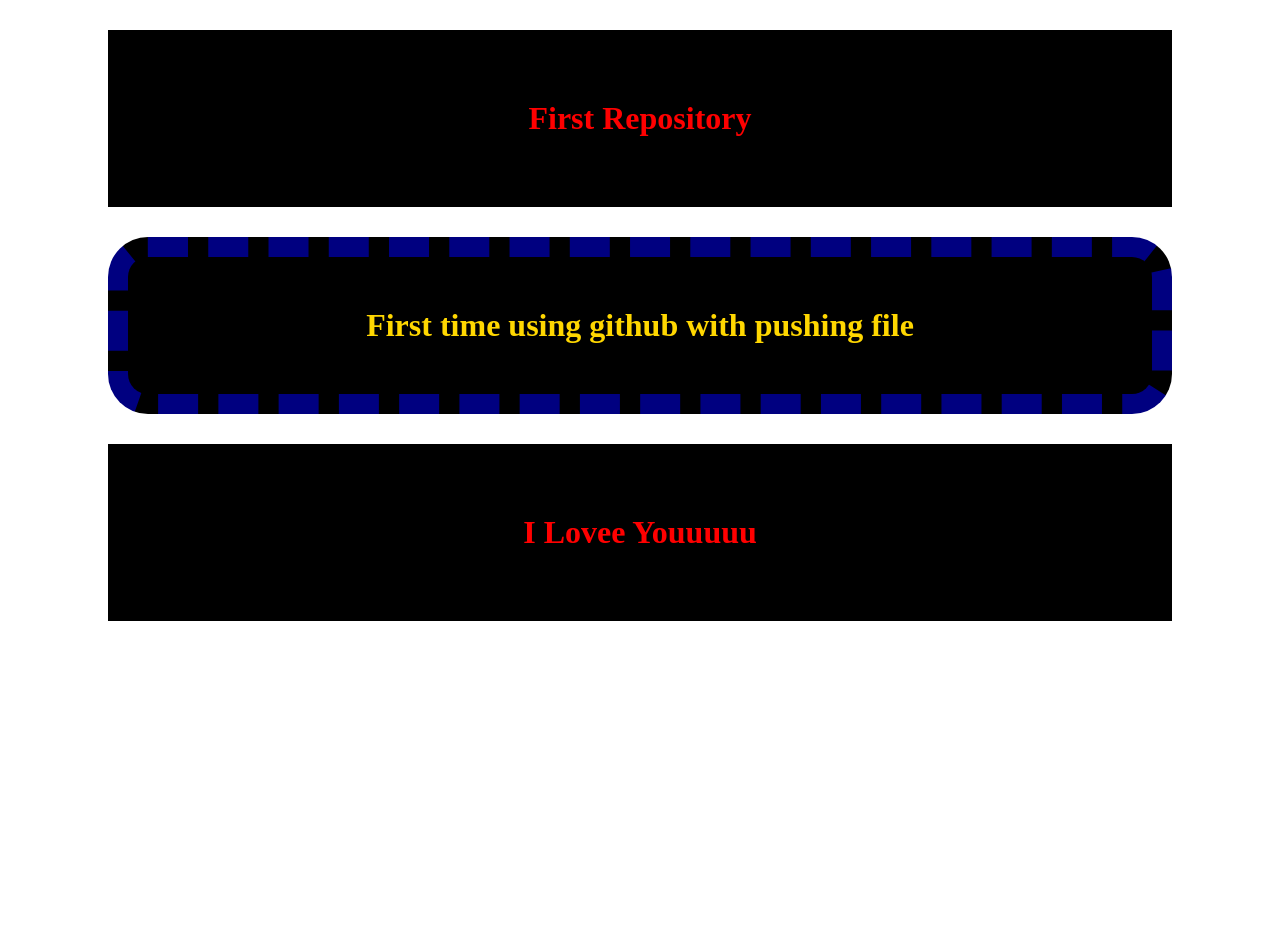
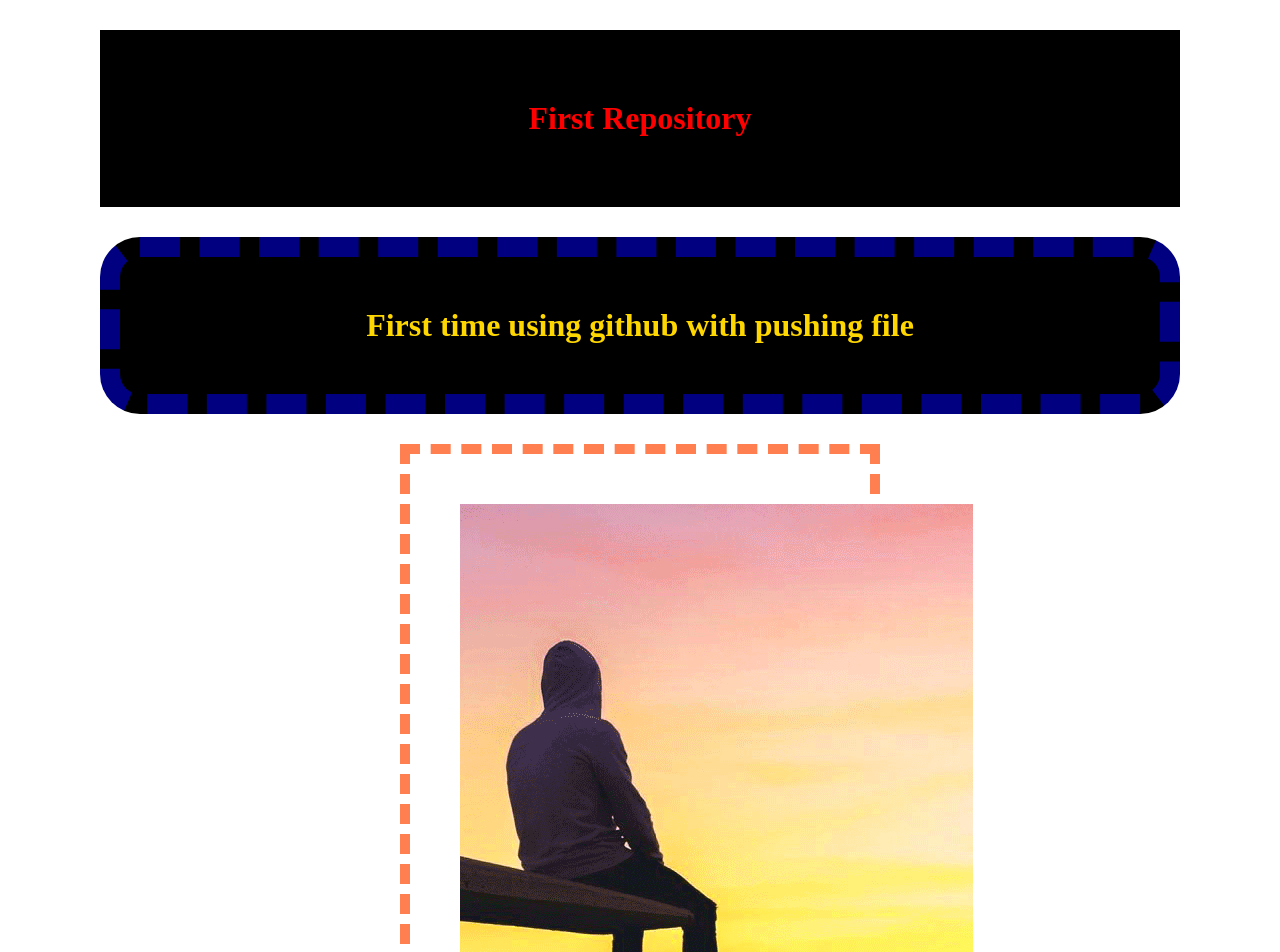
Before and after one commit to habibb2r/firstrepo, a plain HTML site: page index.html in a window 1280 px wide. Shown: the top 952 px of the page. Before the commit the page ends 800 px from the top, so only its background shows below. Drawn offline with Linux system fonts and the light colour scheme.

Commit message:
added images

```diff
--- a/index.html
+++ b/index.html
@@ -10,7 +10,10 @@
 <body>
     <h1> First Repository</h1>
     <h2> First time using github with pushing file</h2>
+    <div class="im">
+        <img  src="image/5.jpg" alt="">
 
+    </div>
     <h1> I Lovee Youuuuu</h1>
 </body>
 </html>
--- a/style.css
+++ b/style.css
@@ -1,3 +1,7 @@
+*{
+    margin: 0;
+    align-items: center;
+}
 h1{
     color: red;
     background-color: black;
@@ -17,3 +21,11 @@ h2{
     border: 20px dashed navy;
     border-radius: 40px;
 }
+.im {
+     padding: 50px;
+     border: 10px dashed coral;
+     text-align: center;
+     margin: 0px 400px;
+
+
+}
```
Also changed, not shown: image/5.jpg (added), image/icon.png (added), 4 other files.
